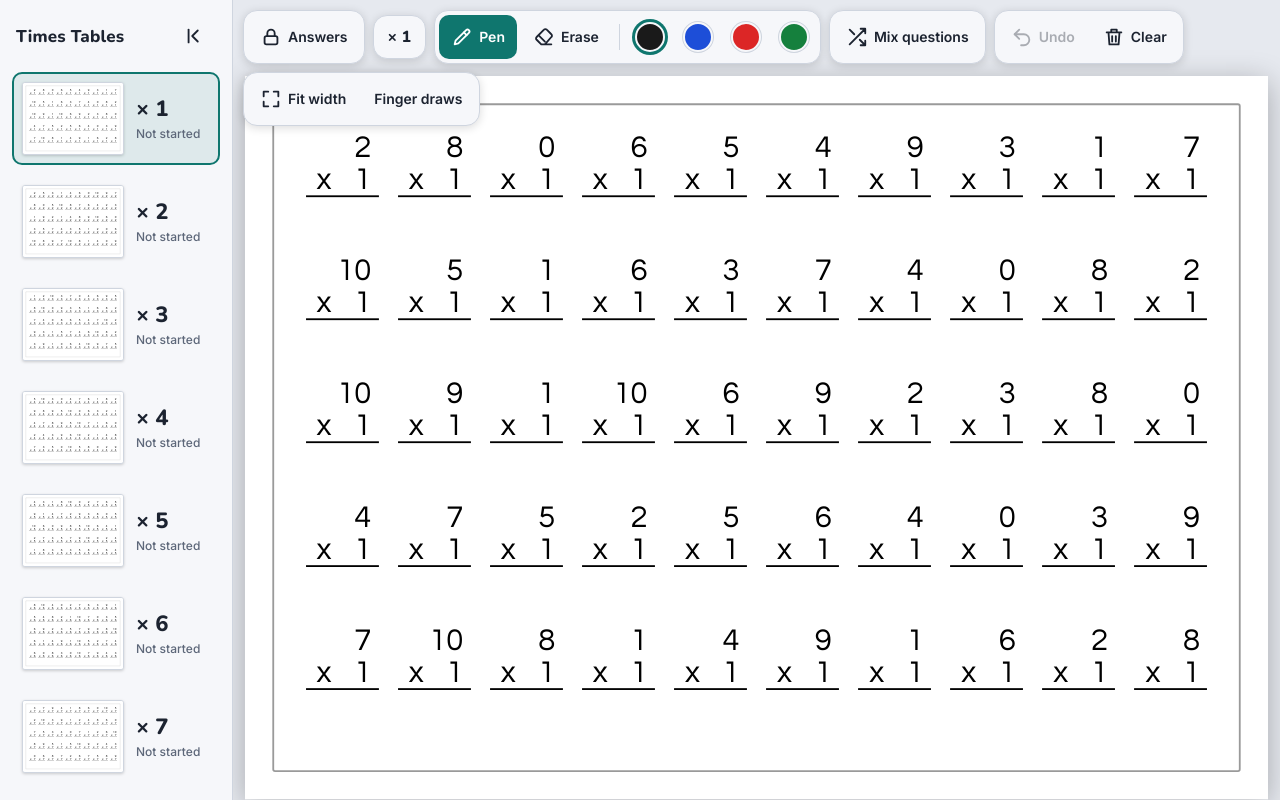
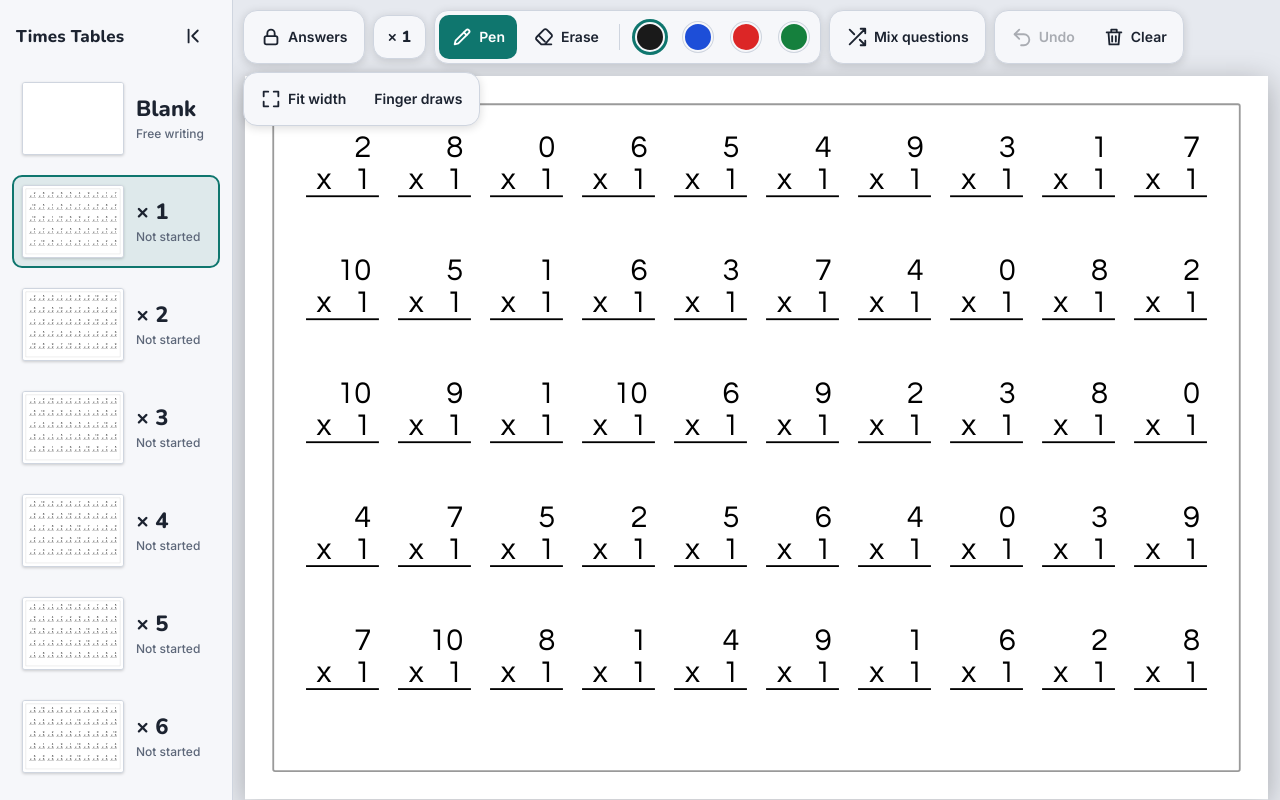
Before and after one commit to jmsanchez26/MultiplicationsSheets, a plain HTML site: page index.html in a window 1280 px wide. Both pictures are taken after a click on the button "Mix questions". Drawn offline with nearby package versions, Linux system fonts and the light colour scheme.

Commit message:
add blank sheet

```diff
--- a/index.html
+++ b/index.html
@@ -381,6 +381,7 @@ if (typeof module !== 'undefined') module.exports = DigitRec;
   }
   var parentMode = false;
   function sheetHTML(n, showAns) {
+    if (n === 0) return '<div class="sheet"></div>';
     var ps = problems(n).map(function (a) {
       return '<div class="prob"><div class="top">' + a + '</div><div class="bot"><span>x</span><span>' + n + '</span></div>' + (showAns ? '<div class="ans">' + (a * n) + '</div>' : '') + '</div>';
     }).join('');
@@ -396,10 +397,10 @@ if (typeof module !== 'undefined') module.exports = DigitRec;
 
   function buildNav() {
     var html = '';
-    for (var n = 1; n <= COUNT; n++) {
+    for (var n = 0; n <= COUNT; n++) {
       html += '<button class="nav-item" data-n="' + n + '" aria-current="false">' +
         '<div class="thumb">' + sheetHTML(n) + '</div>' +
-        '<div class="nav-label"><b>× ' + n + '</b><span id="st' + n + '">Not started</span></div></button>';
+        '<div class="nav-label"><b>' + (n === 0 ? 'Blank' : '× ' + n) + '</b><span id="st' + n + '">' + (n === 0 ? 'Free writing' : 'Not started') + '</span></div></button>';
     }
     navList.innerHTML = html;
     navList.addEventListener('click', function (e) {
@@ -407,9 +408,9 @@ if (typeof module !== 'undefined') module.exports = DigitRec;
     });
   }
   function refreshStatus() {
-    for (var n = 1; n <= COUNT; n++) {
+    for (var n = 0; n <= COUNT; n++) {
       var s = $('st' + n), has = ink[n] && ink[n].length;
-      s.textContent = has ? 'In progress' : 'Not started';
+      s.textContent = has ? (n === 0 ? 'Has writing' : 'In progress') : (n === 0 ? 'Free writing' : 'Not started');
       s.className = has ? 'inked' : '';
     }
   }
@@ -433,10 +434,12 @@ if (typeof module !== 'undefined') module.exports = DigitRec;
     current = n; state.sheet = n; save('tt-state', state);
     sheetHost.innerHTML = sheetHTML(n, parentMode);
     strokes = ink[n] || (ink[n] = []);
-    $('titleChip').textContent = '× ' + n;
+    $('titleChip').textContent = n === 0 ? 'Blank' : '× ' + n;
     Array.prototype.forEach.call(navList.children, function (el) { el.setAttribute('aria-current', String(+el.dataset.n === n)); });
-    try { history.replaceState(null, '', '#times-' + n); } catch (e) {}
+    try { history.replaceState(null, '', n === 0 ? '#blank' : '#times-' + n); } catch (e) {}
     layout(); scroller.scrollTop = 0; updateUndo();
+    if (n === 0 && parentMode) setParent(false);          // no answers on the blank sheet
+    $('shuffle').disabled = n === 0; $('answers').disabled = n === 0;
   }
 
   /* ---------- drawing ---------- */
@@ -552,7 +555,7 @@ if (typeof module !== 'undefined') module.exports = DigitRec;
     clearTimeout(shufTimer); b.dataset.armed = 'false'; $('shuffleLabel').textContent = 'Mix questions';
     state.seeds[current] = Math.floor(Math.random() * 1e9) + 1; save('tt-state', state);
     ink[current] = []; save('tt-ink', ink);
-    navList.children[current - 1].querySelector('.thumb').innerHTML = sheetHTML(current);
+    navList.children[current].querySelector('.thumb').innerHTML = sheetHTML(current);
     go(current); refreshStatus();
   };
   /* ---------- parent answers (code 0330) ---------- */
@@ -705,17 +708,18 @@ if (typeof module !== 'undefined') module.exports = DigitRec;
   $('showNav').onclick = function () { setNav(false); };
   window.addEventListener('resize', layout);
   window.addEventListener('orientationchange', function () { setTimeout(layout, 250); });
-  window.addEventListener('hashchange', function () {
-    var m = /^#times-(\d+)$/.exec(location.hash); if (m && +m[1] >= 1 && +m[1] <= COUNT) go(+m[1]);
-  });
+  function hashSheet() {
+    if (location.hash === '#blank') return 0;
+    var m = /^#times-(\d+)$/.exec(location.hash); return m && +m[1] >= 1 && +m[1] <= COUNT ? +m[1] : null;
+  }
+  window.addEventListener('hashchange', function () { var h = hashSheet(); if (h !== null) go(h); });
 
   /* ---------- boot ---------- */
   buildNav(); refreshStatus(); syncSwatches();
   $('finger').setAttribute('aria-pressed', String(state.finger));
   canvas.className = state.finger ? 'finger' : '';
-  var m = /^#times-(\d+)$/.exec(location.hash);
-  var start = m ? +m[1] : state.sheet;
-  if (!(start >= 1 && start <= COUNT)) start = 1;
+  var hs = hashSheet(), start = hs !== null ? hs : state.sheet;
+  if (!(start >= 0 && start <= COUNT)) start = 1;
   setNav(!!state.navHidden);
   go(start);
 })();
```
